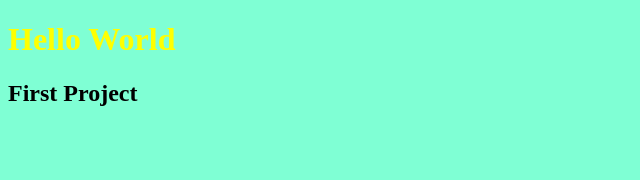
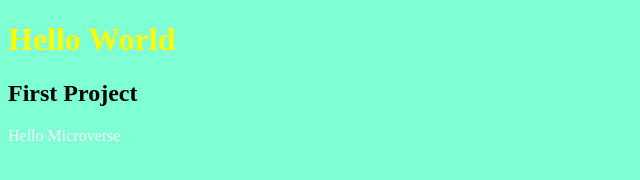
Before and after one commit to Besufekad-HAZ/hello-world, a plain HTML site: page index.html in a window 1280 px wide. Shown: the whole page, without its empty margins (0-640 px from the left). Drawn offline with Linux system fonts and the light colour scheme.

Commit message:
3rd commit with paragraph and css color changes

```diff
--- a/index.html
+++ b/index.html
@@ -7,5 +7,6 @@
     <body>
         <h1>Hello World</h1>
         <h2>First Project</h2>
+        <p>Hello Microverse</p>
     </body>
 </html>
--- a/styles.css
+++ b/styles.css
@@ -4,3 +4,6 @@ body {
 h1 {
     color: yellow;
 }
+p{
+    color: whitesmoke;
+}
```
